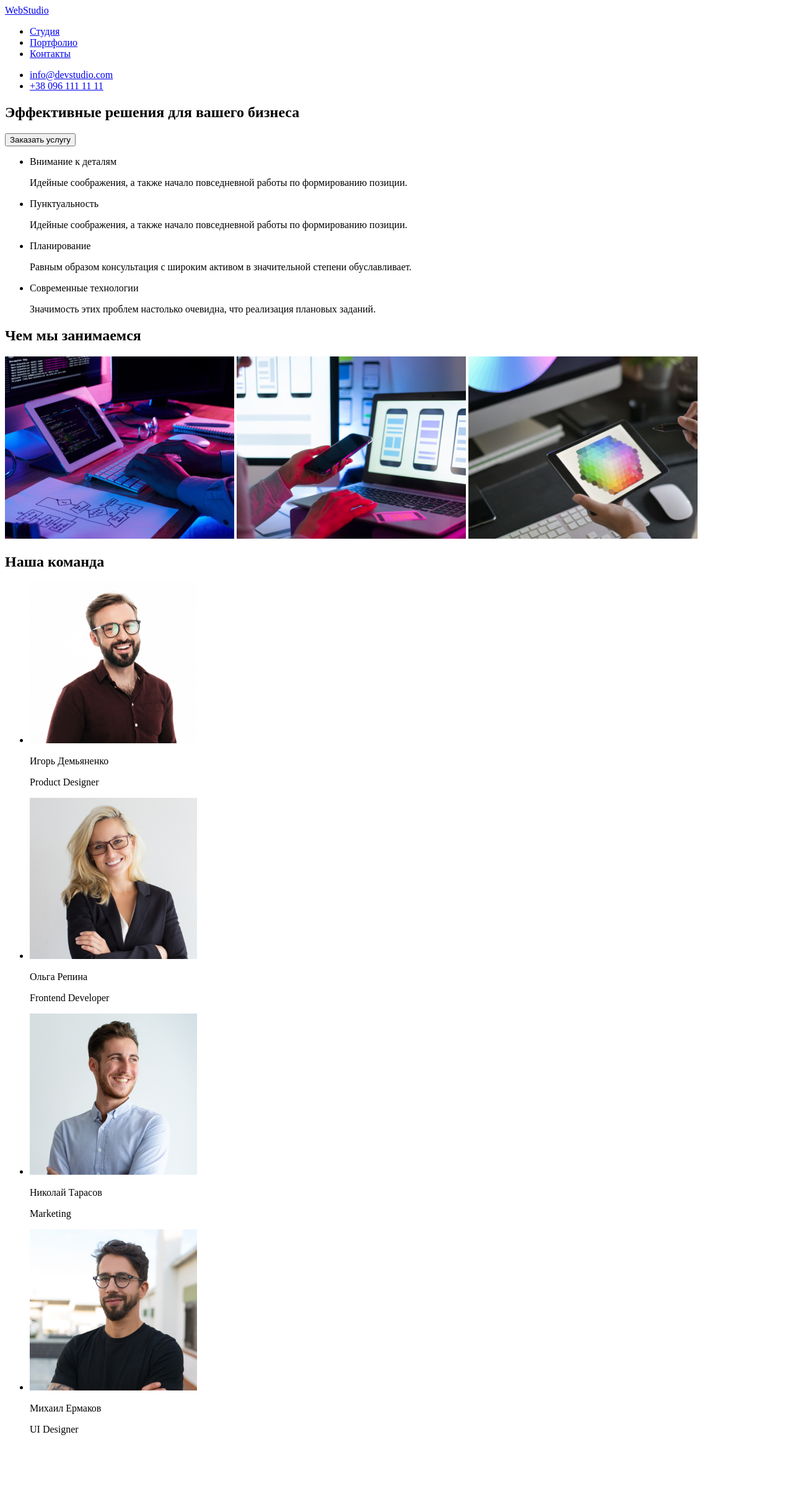
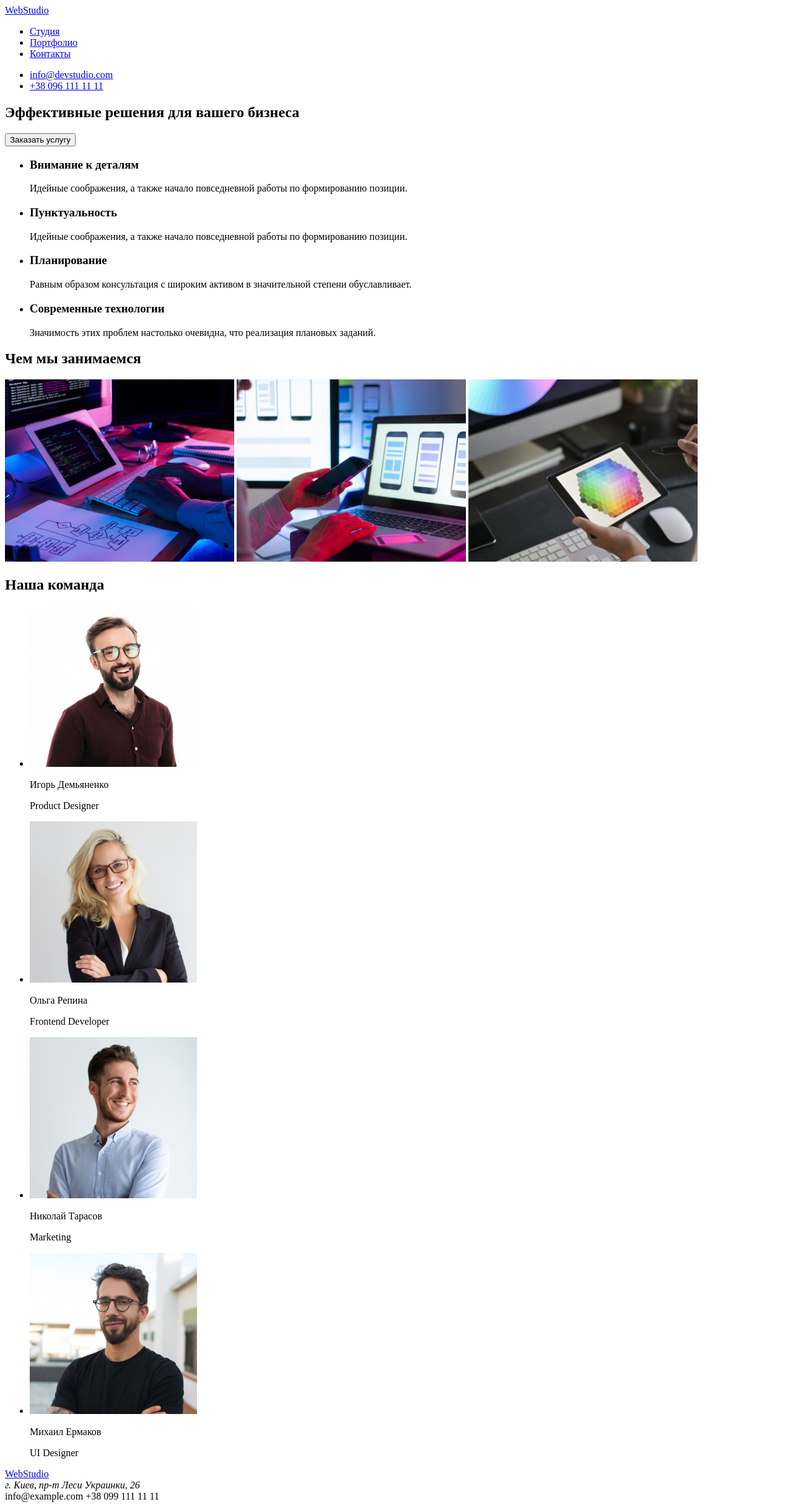
Before and after one commit to Karpenko-Dm/goit-markup-hw-01, a plain HTML site: page index.html in a window 1280 px wide. Shown: the whole page at 62% size. Before the commit the page ends 2331 px from the top, so only its background shows below. Drawn offline with Linux system fonts and the light colour scheme.

Commit message:
Исправляет ошибки валидности

```diff
--- a/index.html
+++ b/index.html
@@ -6,22 +6,23 @@
     <title>WebStudio</title>
 </head>
 <body>
+    <!-- Шапка страницы -->
  <header>
-     <naw>
+     <nav>
      <a href="#">WebStudio</a>
        <ul>
      <li><a href="#">Студия</a></li>
      <li><a href="#">Портфолио</a></li>
      <li><a href="#">Контакты</a></li>
      </ul>
-</naw>
+</nav>
      <ul>
       <li><a href="mailto:info@devstudio.com"> info@devstudio.com</a></li>
       <li><a href="tel:+380961111111"> +38 096 111 11 11</a></li>
      </ul>
 
     </header>
-
+<main>
 <div>
     <section>
         <h1>Эффективные решения для вашего бизнеса</h1>
@@ -31,17 +32,18 @@
 <!-- Особености -->
 <section>
     <ul>
-        <li>Внимание к деталям
+        <li>
+            <h3>Внимание к деталям</h3>
      <p>Идейные соображения, а также начало повседневной работы по
         формированию позиции.</p></li>
-        <li>Пунктуальность
+        <li><h3>Пунктуальность</h3>
      <p>Идейные соображения, а также начало повседневной работы по
         формированию позиции.</p></li>
-        <li>Планирование
+        <li><h3>Планирование</h3>
      <p>Равным образом консультация с широким активом в значительной
           степени обуславливает.</p>
         </li>
-        <li>Современные технологии
+        <li><h3>Современные технологии</h3>
 <p>Значимость этих проблем настолько очевидна, что реализация
      плановых заданий.</p>
         </li>
@@ -50,25 +52,25 @@
 <!-- Чем занимаемся -->
   <section>
       <h2>Чем мы занимаемся</h2>
-      <img src="./img/img1.jpg" width=370px; height=294px;>
-      <img src="./img/img2.jpg" width=370px; height=294px;>
-      <img src="./img/img3.jpg" width=370px; height=294px;>
+    <img src="./img/img1.jpg" alt="пишет код на пк" width="370" height="294" />
+    <img src="./img/img2.jpg" alt="создает дизайн" width="370" height="294" />
+    <img src="./img/img3.jpg" alt="выбирает цветовую палитру" width="370" height="294" />
 
   </section>
   <!-- Наша команда -->
   <section>
     <h2>Наша команда</h2>
 <ul>
-    <li><img src="./img/Демьяненко.jpg" width=270px; height=260px;></li>
+    <li><img src="./img/Демьяненко.jpg" alt="#" width="270" height="260">
     <p>Игорь Демьяненко</p>
     <p>Product Designer</p></li>
-    <li><img src="./img/Репина.jpg" width=270px; height=260px;></li>
+    <li><img src="./img/Репина.jpg" alt="#" width="270" height="260">
     <p>Ольга Репина</p>
     <p>Frontend Developer</p></li>
-    <li><img src="./img/Тарасов.jpg" width=270px; height=260px;></li>
+    <li><img src="./img/Тарасов.jpg" alt="#" width="270" height="260">
     <p>Николай Тарасов</p>
     <p>Marketing</p></li>
-    <li><img src="./img/Ермаков.jpg" width=270px; height=260px;></li>
+    <li><img src="./img/Ермаков.jpg" alt="#" width="270" height="260">
     <p>Михаил Ермаков</p>
     <p>UI Designer</p></li>
 
@@ -77,5 +79,19 @@
 
 </ul>
   </section>
+</main>
+<!-- Футер -->
+<footer>
+    <a href="#"> WebStudio </a>
+    <address>
+        г. Киев, пр-т Леси Украинки, 26
+        </address>
+
+            info@example.com
+            +38 099 111 11 11
+
+
+
+</footer>
 </body>
 </html>
```
